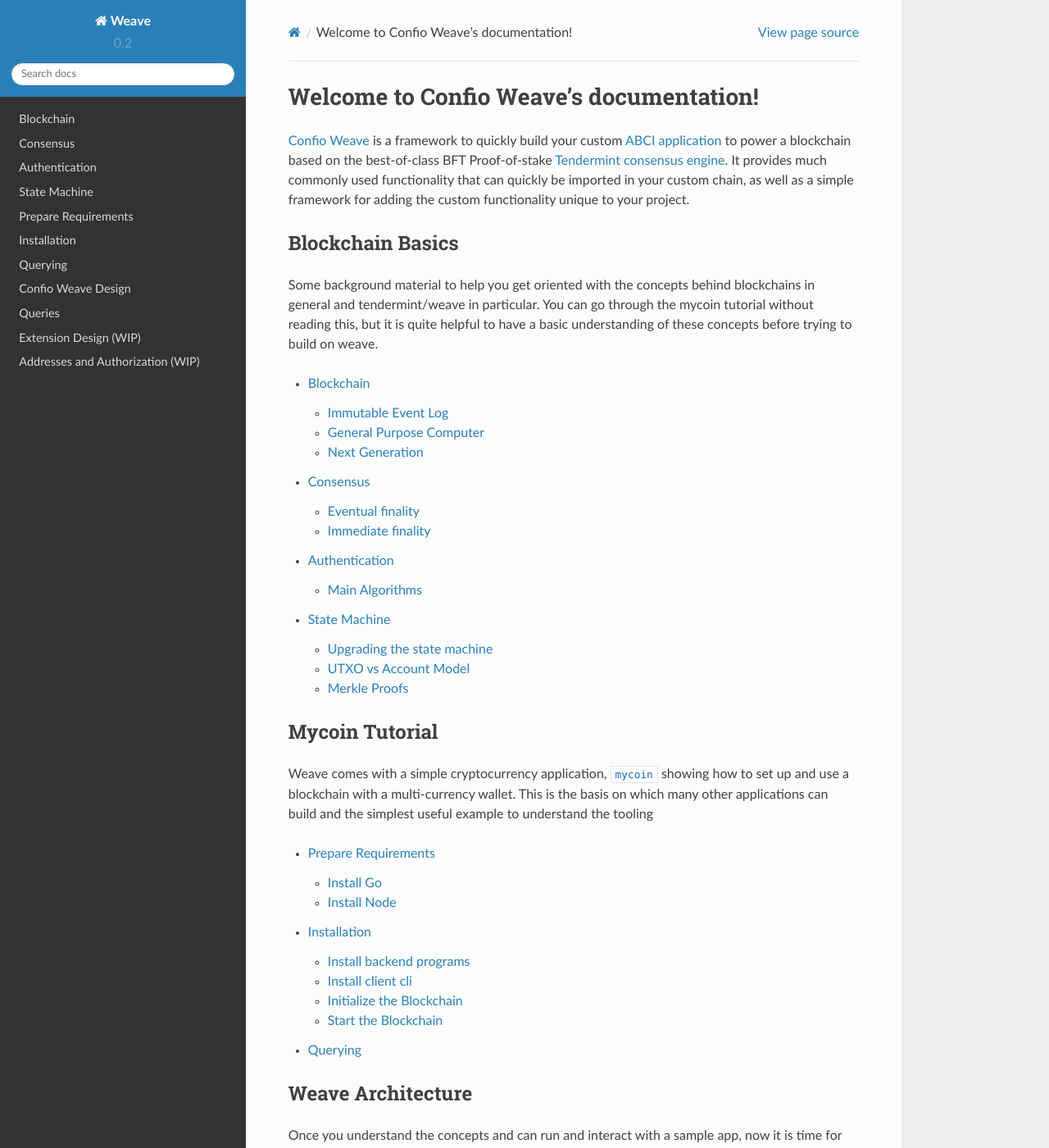
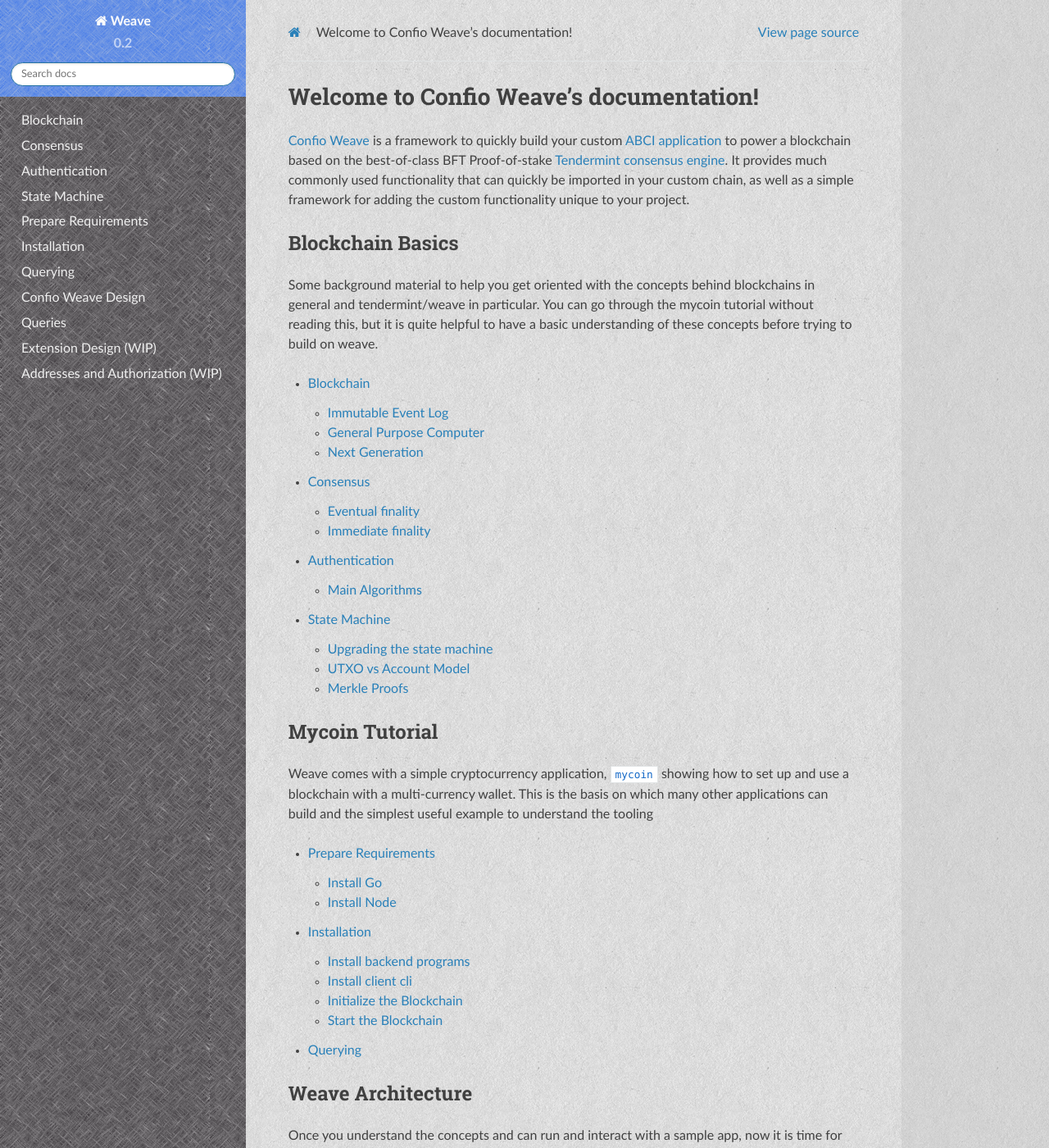
Before and after one commit to iov-one/weave, a Sphinx documentation site: the page built from docs/index.rst, in a window 1280 px wide and 1400 px high. Shown: the whole window at 82% size. Built offline with Sphinx 7.4.7 and the Read the Docs theme 2.0.0, drawn with Linux system fonts in a browser that asks for light colours; formulas are drawn with MathJax 3.

Commit message:
Styling changes

```diff
--- a/docs/_static/css/custom.css
+++ b/docs/_static/css/custom.css
@@ -2,3 +2,37 @@
     color: #1569C7;
     font-size: 80%;
 }
+
+.wy-menu-vertical a {
+    font-size: 100%;
+    color: #f0f0f0;
+}
+
+.wy-nav-content, .wy-nav-content-wrap {
+    background-image: url("../img/paper.png");
+}
+
+.wy-nav-content-wrap {
+    background-color: rgba(200, 200, 200, .3);
+}
+
+.wy-nav-side {
+    background-color: rgba(8, 2, 8, 1);
+    background-image: url("../img/cross-scratches.png");
+}
+
+.wy-side-nav-search {
+    background-color: #0e59f0;
+    background-image: url("../img/cross-scratches.png");
+}
+
+.wy-side-nav-search div.version {
+    color: rgba(255, 255, 255, 0.6);
+    font-weight: 700;
+}
+
+
+
+/*.wy-side-scroll {
+}
+*/
```
Also changed, not shown: docs/_static/img/concrete-wall.png (added), docs/_static/img/cross-scratches.png (added), docs/_static/img/paper.png (added).
